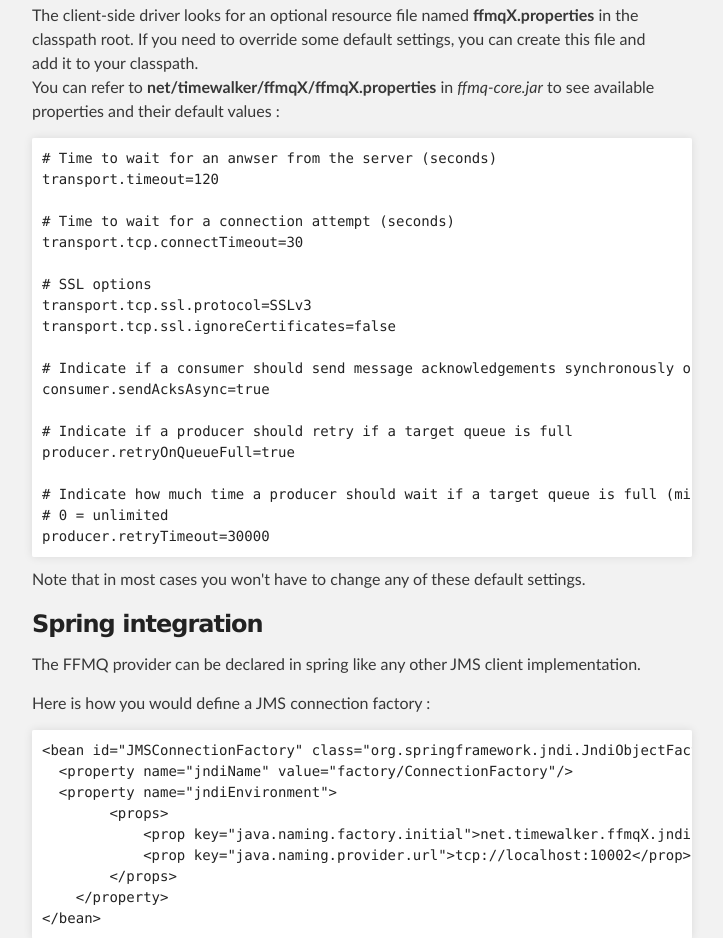
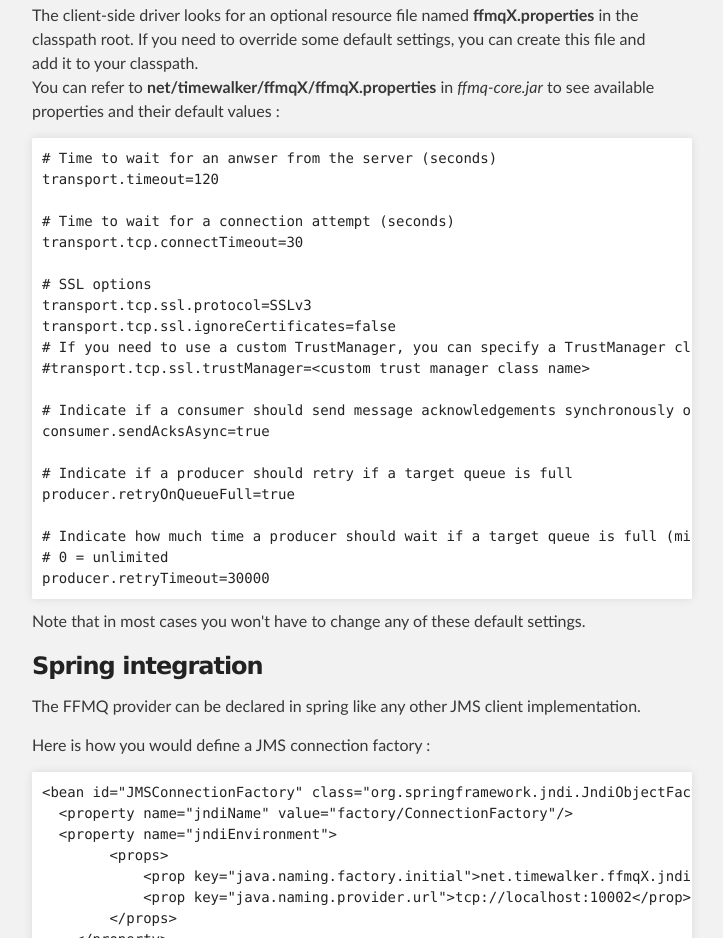
Before and after one commit to timewalker74/ffmq, a plain HTML site: page doc.html in a window 1280 px wide. Shown: the part 8212-9150 px from the top of the page, without its empty margins (288-1011 px from the left). Drawn offline with Linux system fonts and the light colour scheme.

Commit message:
Update doc

```diff
--- a/doc.html
+++ b/doc.html
@@ -468,6 +468,8 @@
 # SSL options
 transport.tcp.ssl.protocol=SSLv3
 transport.tcp.ssl.ignoreCertificates=false
+# If you need to use a custom TrustManager, you can specify a TrustManager class name to use instead of the default JDK/JRE one here
+#transport.tcp.ssl.trustManager=&lt;custom trust manager class name&gt;
 
 # Indicate if a consumer should send message acknowledgements synchronously or not
 consumer.sendAcksAsync=true
```
